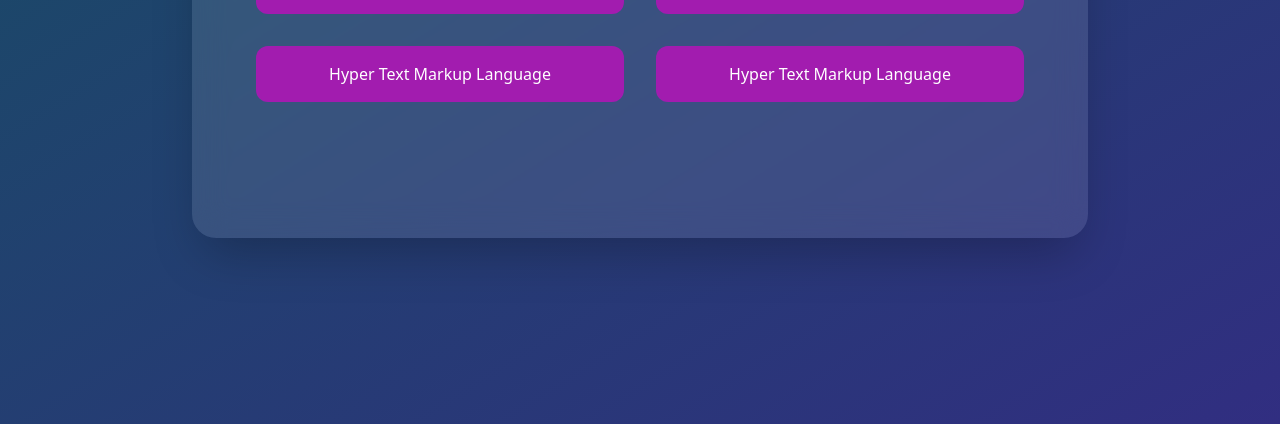
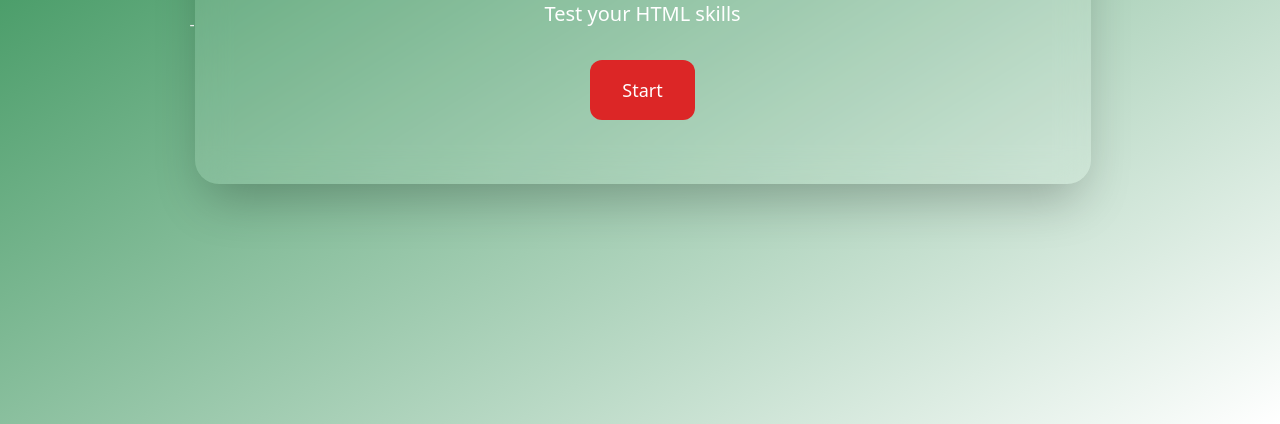
Before and after one commit to tushar-codes-in/Quiz, a plain HTML site: page index.html in a window 1280 px wide. Shown: the part 376-800 px from the top of the page. Drawn offline with nearby package versions, Linux system fonts and the light colour scheme.

Commit message:
first commit

```diff
--- a/index.html
+++ b/index.html
@@ -7,14 +7,25 @@
   <script src="https://cdn.tailwindcss.com"></script>
 </head>
 
-<body class="bg-gradient-to-br from-cyan-900 to-indigo-900 min-h-screen flex items-center justify-center text-white">
+<body class="bg-gradient-to-br from-green-700 to-emarald-900 min-h-screen flex items-center justify-center text-white">-
 
   <div class="w-[90%] max-w-4xl bg-white/10 backdrop-blur-lg rounded-3xl shadow-2xl p-16">
+    <div id="start-screen" class="w-full text-center">
+  <h1 class="text-4xl md:text-5xl font-bold mb-6">
+    Are you ready for the test?
+  </h1>
+  <p class="text-lg md:text-xl mb-8">Test your HTML skills </p>
 
+  <button onclick="startQuiz()"
+    class="bg-red-600 px-8 py-4 text-lg rounded-xl hover:bg-red-700 transition mx-auto block">
+    Start
+  </button>
+</div>
 
-    <h1 class="text-3xl font-bold text-center mb-12 " id="question">Q1. How are you?</h1>
+   <div id="quiz-screen" class="hidden">
+    <h1 class="hidden text-3xl font-bold text-center mb-12 " id="question">Q1. How are you?</h1>
 
-    <div class="grid grid-cols-2 gap-8 mb-12" id="answer-button">
+    <div class="hidden grid grid-cols-2 gap-8 mb-12" id="answer-button">
       <button class="bg-fuchsia-700 hover:bg-sky-600 transition-all duration-300 py-8 text-lg rounded-2xl border border-white/20 shadow-md" >Good</button>
       <button class="bg-fuchsia-700 hover:bg-sky-600 transition-all duration-300 py-8 text-lg rounded-2xl border border-white/20 shadow-md" >Okay</button>
       <button class="bg-fuchsia-700 hover:bg-sky-600 transition-all duration-300 py-8 text-lg rounded-2xl border border-white/20 shadow-md" >Bad</button>
@@ -33,6 +44,7 @@
 
 
   </div>
+  </div>
 
   <script src="script.js">
     </script>
--- a/script.js
+++ b/script.js
@@ -1,115 +1,134 @@
 const questions = [
   {
-          question:"What does HTML stand for?",
-          answers:[
-          {text:"Hyper Text Markup Language" ,correct:true,},
-          {text:"Hyper Trainer Marking Language" ,correct:false , reason:"HTML stands for Hyper Text Markup Language."},
-          {text:"Hyper Text Markup Language" ,correct:false , reason:"HTML stands for Hyper Text Markup Language."},
-          {text:"Hyper Text Markup Language", correct:false , reason:"HTML stands for Hyper Text Markup Language."},
-          ]
-        } ,
-        {
-          question:"Which HTML tag is used to create a hyperlink?",
-          answers:[
-          {text:"link", correct:false,reason:"Used for linking external resources like CSS, not hyperlinks."},
-          {text:"a", correct:true},
-          {text:"href" ,correct:false,reason:"Not a valid HTML tag; href is an attribute."},
-          {text:"hyper" ,correct:false,reason:"No such HTML tag exists."},
+    question: "What does HTML stand for?",
+    answers: [
+      { text: "Hyper Text Markup Language", correct: true },
+      { text: "Hyper Trainer Marking Language", correct: false, reason: "HTML stands for Hyper Text Markup Language." },
+      { text: "Hyper Text Mechanic Language", correct: false, reason: "HTML stands for Hyper Text Markup Language." },
+      { text: "Hyper Text Machine Language", correct: false, reason: "HTML stands for Hyper Text Markup Language." }
     ]
   },
   {
-          question:"Which CSS property is used to change text color?",
-          answers:[
-          {text:"font-color" ,correct:false,reason:"Not a valid CSS property."},
-          {text:"text-color", correct:false,reason:"Incorrect property name; CSS uses color"},
-          {text:"color", correct:true},
-          {text:"background-color" ,correct:false,reason:"Changes background, not text color."},
+    question: "Which HTML tag is used to create a hyperlink?",
+    answers: [
+      { text: "link", correct: false, reason: "Used for linking external resources like CSS, not hyperlinks." },
+      { text: "a", correct: true },
+      { text: "href", correct: false, reason: "Not a valid HTML tag; href is an attribute." },
+      { text: "hyper", correct: false, reason: "No such HTML tag exists." }
     ]
   },
   {
-            question:"How do you select an element with id 'header' in CSS?",
-            answers:[
-            {text:".header" ,correct:false,reason:"This selects a class, not an id."},
-            {text:"#header" ,correct:true},
-            {text:"*header", correct:false,reason:"Invalid selector."},
-            {text:"header", correct:false,reason:"Selects HTML tag <header>, not id."},
+    question: "Which CSS property is used to change text color?",
+    answers: [
+      { text: "font-color", correct: false, reason: "Not a valid CSS property." },
+      { text: "text-color", correct: false, reason: "Incorrect property name; CSS uses color" },
+      { text: "color", correct: true },
+      { text: "background-color", correct: false, reason: "Changes background, not text color." }
     ]
   },
-        {question:"Which JavaScript keyword is used to declare a variable?",
-            answers:[
-            {text:"var" ,correct:false,reason:"Valid, but not complete answer since others also work"},
-            {text:"let" ,correct:false,reason:"Also valid, but not the only one."},
-            {text:"const" ,correct:false,reason:"Also valid, but not the only one."},
-            {text:"All of the above" ,correct:true},
+  {
+    question: "How do you select an element with id 'header' in CSS?",
+    answers: [
+      { text: ".header", correct: false, reason: "This selects a class, not an id." },
+      { text: "#header", correct: true },
+      { text: "*header", correct: false, reason: "Invalid selector." },
+      { text: "header", correct: false, reason: "Selects HTML tag <header>, not id." }
     ]
   },
-        {question:"What will this output? console.log(typeof []);",
-            answers:[
-            {text:"object", correct: true},
-            {text:"array" ,correct: false,reason:"JavaScript treats arrays as objects internally."},
-            {text:"list" ,correct: false,reason:"Not a JavaScript type."},
-            {text:"undefined" ,correct: false,reason:"Incorrect; array has a defined type."},
+  {
+    question: "Which JavaScript keyword is used to declare a variable?",
+    answers: [
+      { text: "var", correct: false, reason: "Valid, but not the only one." },
+      { text: "let", correct: false, reason: "Also valid." },
+      { text: "const", correct: false, reason: "Also valid." },
+      { text: "All of the above", correct: true }
     ]
   },
-        {question:"Which HTML tag is used to insert an image?",
-            answers:[
-            {text:"image" ,correct: false,reason:"Not a valid HTML tag."},
-            {text:"img" ,correct: true},
-            {text:"src" ,correct: false,reason:"Attribute, not a tag."},
-            {text:"pic" ,correct: false,reason:"Does not exist in HTML."},
+  {
+    question: "What will this output? console.log(typeof []);",
+    answers: [
+      { text: "object", correct: true },
+      { text: "array", correct: false, reason: "JavaScript treats arrays as objects internally." },
+      { text: "list", correct: false, reason: "Not a JavaScript type." },
+      { text: "undefined", correct: false, reason: "Incorrect." }
     ]
   },
-        {question:"Which CSS property controls spacing inside an element?",
-            answers:[
-            {text:"margin" ,correct:false,reason:"Controls space outside the element."},
-            {text:"padding" ,correct:true},
-            {text:"border-spacing", correct:false,reason:"Used for table spacing."},
-            {text:"spacing" ,correct:false,reason:"Not a valid CSS property."},
+  {
+    question: "Which HTML tag is used to insert an image?",
+    answers: [
+      { text: "image", correct: false, reason: "Not a valid HTML tag." },
+      { text: "img", correct: true },
+      { text: "src", correct: false, reason: "Attribute, not a tag." },
+      { text: "pic", correct: false, reason: "Does not exist in HTML." }
     ]
   },
-        {question:"What is the correct way to write a JavaScript function?",
-            answers:[
-            {text:"function = myFunc()", correct:false,reason:"Incorrect syntax."},
-            {text:"def myFunc()", correct:false,reason:"Python syntax, not JavaScript."},
-            {text:"create myFunc()", correct:false,reason:"Invalid keyword."},
-            {text:"function myFunc()", correct:true},
+  {
+    question: "Which CSS property controls spacing inside an element?",
+    answers: [
+      { text: "margin", correct: false, reason: "Controls outside spacing." },
+      { text: "padding", correct: true },
+      { text: "border-spacing", correct: false, reason: "Used for tables." },
+      { text: "spacing", correct: false, reason: "Invalid property." }
     ]
   },
-        {question:"Which method is used to select an element in JavaScript?",
-            answers:[
-            {text:"getElementById()" ,correct:false,reason:"Correct, but not the only method."},
-            {text:"querySelector()" ,correct:false,reason:"Also correct, but not the only one."},
-            {text:"Both A and B" ,correct:true},
-            {text:"selectElement()", correct:false,reason:"Not a valid JavaScript method."},
+  {
+    question: "What is the correct way to write a JavaScript function?",
+    answers: [
+      { text: "function = myFunc()", correct: false, reason: "Incorrect syntax." },
+      { text: "def myFunc()", correct: false, reason: "Python syntax." },
+      { text: "create myFunc()", correct: false, reason: "Invalid keyword." },
+      { text: "function myFunc()", correct: true }
     ]
   },
+  {
+    question: "Which method is used to select an element in JavaScript?",
+    answers: [
+      { text: "getElementById()", correct: false, reason: "Correct but not the only one." },
+      { text: "querySelector()", correct: false, reason: "Also correct." },
+      { text: "Both A and B", correct: true },
+      { text: "selectElement()", correct: false, reason: "Invalid method." }
+    ]
+  }
+];
 
-
-      ]
 const questionElement = document.getElementById("question");
 const answerButtons = document.getElementById("answer-button");
 const nextButton = document.getElementById("nextBtn");
-      const reasonButton=document.getElementById("r1");
+const reasonButton = document.getElementById("r1");
+const startScreen = document.getElementById("start-screen");
+const quizScreen = document.getElementById("quiz-screen");
 
-      let currentQuestionIndex=0;
-      let score=0;
+let currentQuestionIndex = 0;
+let score = 0;
 
-      function startQuiz(){
-        currentQuestionIndex=0;
-        score=0;
+function startQuiz() {
+  currentQuestionIndex = 0;
+  score = 0;
+
+  startScreen.classList.add("hidden");
+  quizScreen.classList.remove("hidden");
+
+  questionElement.classList.remove("hidden");
+  answerButtons.classList.remove("hidden");
+
   nextButton.innerHTML = "Next";
-        reasonButton.innerHTML=
+
   showQuestion();
 }
+
 function showQuestion() {
   resetState();
-        let currentQuestion =questions[currentQuestionIndex];
+
+  let currentQuestion = questions[currentQuestionIndex];
   let questionNo = currentQuestionIndex + 1;
+
   questionElement.innerHTML = questionNo + ". " + currentQuestion.question;
+
   currentQuestion.answers.forEach(answer => {
     const button = document.createElement("button");
     button.innerHTML = answer.text;
-            button.className = "bg-fuchsia-700 hover:bg-sky-600 py-4 rounded-xl";
+    button.className = "bg-fuchsia-700 hover:bg-sky-600 py-4 rounded-xl cursor-pointer";
+
     if (answer.correct) {
       button.dataset.correct = "true";
     } else {
@@ -118,64 +137,73 @@ const questions = [
 
     button.addEventListener("click", selectAnswer);
     answerButtons.appendChild(button);
-
   });
 }
-      function resetState(){
-        nextButton.style.display = "none" ;
-        while(answerButtons.firstChild){
-            (answerButtons.removeChild(answerButtons.firstChild));}
+
+function resetState() {
+  nextButton.style.display = "none";
+  reasonButton.classList.add("hidden");
+
+  while (answerButtons.firstChild) {
+    answerButtons.removeChild(answerButtons.firstChild);
+  }
 }
 
-      function selectAnswer(e){
-        const selectedBtn= e.target;
-        const isCorrect = selectedBtn.dataset.correct=== "true";
-        if (isCorrect){
+function selectAnswer(e) {
+  const selectedBtn = e.target;
+  const isCorrect = selectedBtn.dataset.correct === "true";
+
+  if (isCorrect) {
     score++;
-            selectedBtn.classList.add("correct");
     selectedBtn.classList.add("bg-green-700");
+    reasonButton.innerHTML = "CORRECT";
     reasonButton.classList.remove("hidden");
+    reasonButton.classList.remove("bg-red-700");
     reasonButton.classList.add("bg-green-700");
-            reasonButton.innerHTML="CORRECT";
-        }else {
-            selectedBtn.classList.add("incorrect");
+  } else {
     selectedBtn.classList.add("bg-red-800");
+    reasonButton.innerHTML = selectedBtn.dataset.reason;
     reasonButton.classList.remove("hidden");
-            reasonButton.classList.add("bg-green-700");
-            reasonButton.innerHTML= selectedBtn.dataset.reason;
+    reasonButton.classList.remove("bg-green-700");
+    reasonButton.classList.add("bg-red-700");
+  }
 
+  Array.from(answerButtons.children).forEach(button => {
+    if (button.dataset.correct === "true") {
+      button.classList.add("bg-green-700");
     }
-        Array.from(answerButtons.children).forEach(button => {
-        if(button.dataset.correct === "true"){
-            button.classList.add("correct");
-        } button.disabled =true;
-        })
-        nextButton.style.display = "block";
+    button.disabled = true;
+  });
 
-      }
-      function showScore(){
-        resetState();
-        reasonButton.classList.add("hidden");
-        questionElement.innerHTML = `You scored ${score} out of ${questions.length}!`;
-        nextButton.innerHTML="try again";
   nextButton.style.display = "block";
 }
 
-      function handleNextButton(){
+function showScore() {
+  resetState();
+  reasonButton.classList.add("hidden");
+
+  questionElement.innerHTML = `You scored ${score} out of ${questions.length}!`;
+
+  nextButton.innerHTML = "Try Again";
+  nextButton.style.display = "block";
+}
+
+function handleNextButton() {
   currentQuestionIndex++;
-        if (currentQuestionIndex < questions.length){
+
+  if (currentQuestionIndex < questions.length) {
     showQuestion();
-        }else{
+  } else {
     showScore();
   }
 }
 
-      nextButton.addEventListener("click",()=>{
-        if(currentQuestionIndex < questions.length) {
+nextButton.addEventListener("click", () => {
+  if (currentQuestionIndex < questions.length) {
     handleNextButton();
-        }else{
-            startQuiz();
+  } else {
 
+    quizScreen.classList.add("hidden");
+    startScreen.classList.remove("hidden");
   }
-      })
-      startQuiz();
+});
```
Lines whose indentation alone changed are shown as unchanged.
